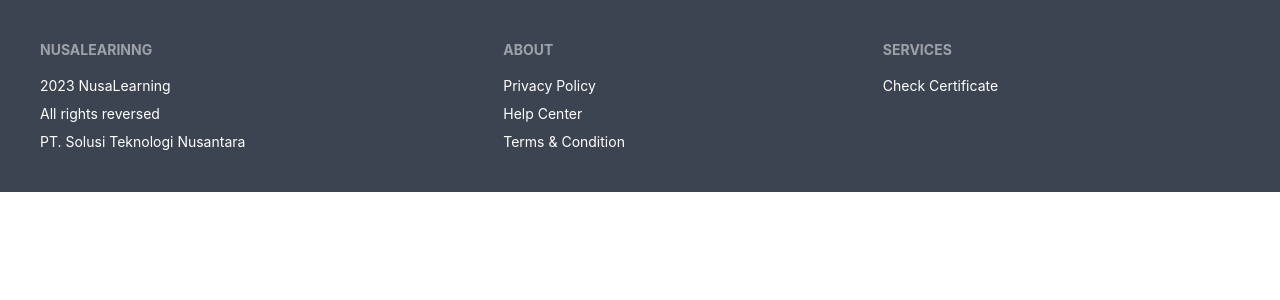
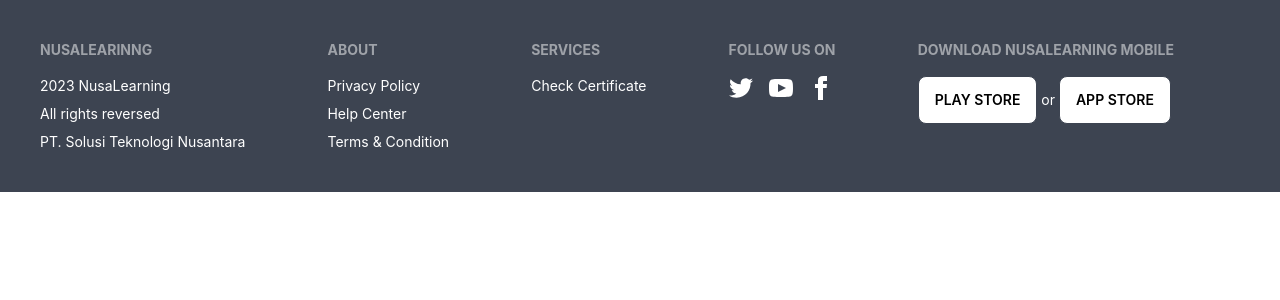
Before and after one commit to Magna011/daisyui-react-vite-azpoqh, a React (Vite) app: page / in a window 1280 px wide. Shown: the top 300 px of the page. Built offline with nearby package versions, Linux system fonts and the light colour scheme.

Commit message:
1 file modified footer

```diff
--- a/src/komponents/NavigationBar/NavigationBar.jsx
+++ b/src/komponents/NavigationBar/NavigationBar.jsx
@@ -2,7 +2,13 @@
 
 const Navbar = () => {
   return (
-    <footer className="footer p-10 bg-neutral text-neutral-content">
+    <div className="padding: 20px,
+    text-align: center,
+    position: absolute,
+    left: 0,
+    bottom: 0,
+    width: 100%" >
+    <footer className="footer mt-100 p-10  bg-neutral text-neutral-content">
       <div>
         <span className="footer-title">NusaLearinng</span>
         <a className="link link-hover">2023 NusaLearning</a>
@@ -19,7 +25,24 @@
         <span className="footer-title">Services</span>
         <a className="link link-hover">Check Certificate </a>
       </div>
+      <div>
+        <span className="footer-title">Follow Us on</span>
+        <div className="grid grid-flow-col gap-4">
+      <a><svg xmlns="http://www.w3.org/2000/svg" width="24" height="24" viewBox="0 0 24 24" className="fill-current"><path d="M24 4.557c-.883.392-1.832.656-2.828.775 1.017-.609 1.798-1.574 2.165-2.724-.951.564-2.005.974-3.127 1.195-.897-.957-2.178-1.555-3.594-1.555-3.179 0-5.515 2.966-4.797 6.045-4.091-.205-7.719-2.165-10.148-5.144-1.29 2.213-.669 5.108 1.523 6.574-.806-.026-1.566-.247-2.229-.616-.054 2.281 1.581 4.415 3.949 4.89-.693.188-1.452.232-2.224.084.626 1.956 2.444 3.379 4.6 3.419-2.07 1.623-4.678 2.348-7.29 2.04 2.179 1.397 4.768 2.212 7.548 2.212 9.142 0 14.307-7.721 13.995-14.646.962-.695 1.797-1.562 2.457-2.549z"></path></svg></a>
+      <a><svg xmlns="http://www.w3.org/2000/svg" width="24" height="24" viewBox="0 0 24 24" className="fill-current"><path d="M19.615 3.184c-3.604-.246-11.631-.245-15.23 0-3.897.266-4.356 2.62-4.385 8.816.029 6.185.484 8.549 4.385 8.816 3.6.245 11.626.246 15.23 0 3.897-.266 4.356-2.62 4.385-8.816-.029-6.185-.484-8.549-4.385-8.816zm-10.615 12.816v-8l8 3.993-8 4.007z"></path></svg></a>
+      <a><svg xmlns="http://www.w3.org/2000/svg" width="24" height="24" viewBox="0 0 24 24" className="fill-current"><path d="M9 8h-3v4h3v12h5v-12h3.642l.358-4h-4v-1.667c0-.955.192-1.333 1.115-1.333h2.885v-5h-3.808c-3.596 0-5.192 1.583-5.192 4.615v3.385z"></path></svg></a>
+       </div>
+      </div>
+      <div>
+      <span className="footer-title">Download NusaLearning Mobile</span>
+      <div>
+        <a href="" className="btn bg-white text-black ">Play Store</a>
+        <a> or </a>
+        <a href="" className="btn bg-white text-black">App Store</a>
+      </div>
+      </div>
     </footer>
+    </div>
   );
 };
 
```
